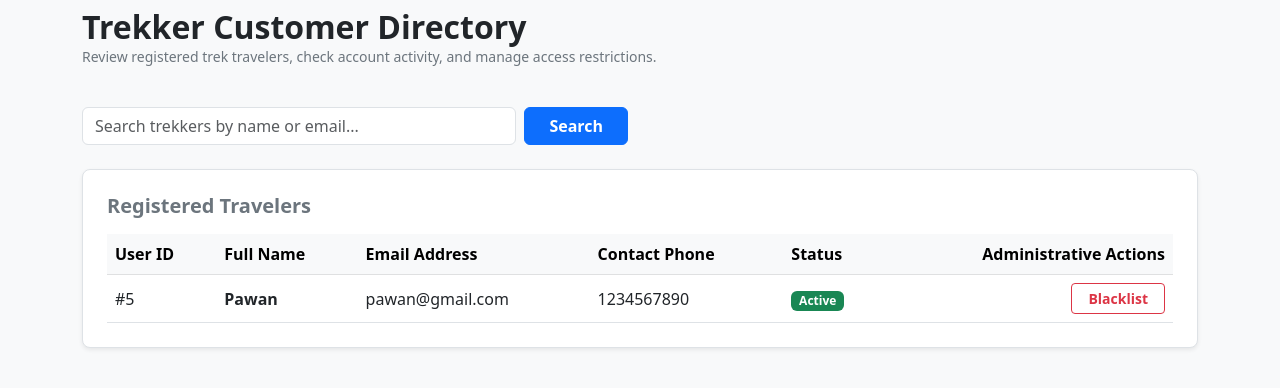
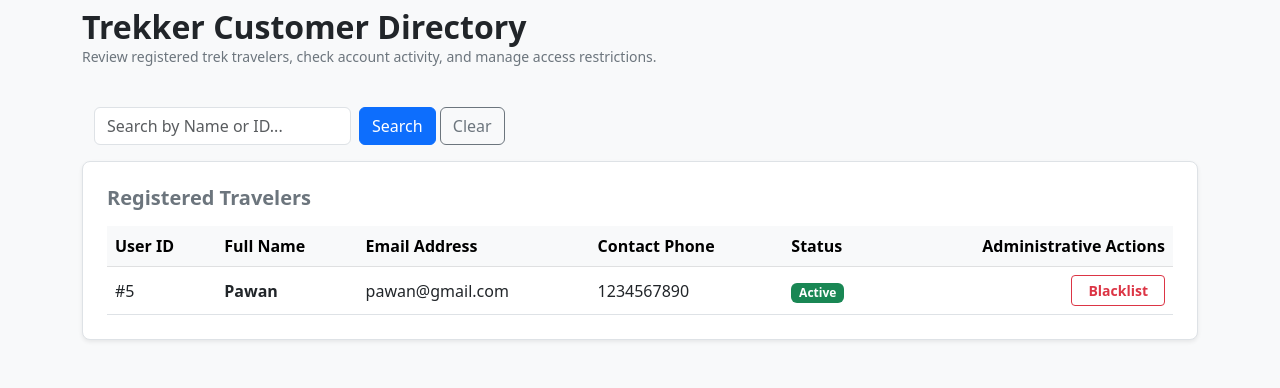
Before and after one commit to 24f3003598/Trekking-Management-System, a Flask app: page /admin/user-details in a window 1280 px wide. Shown: the part 104-492 px from the top of the page. Run offline with Flask 3, Linux system fonts and the light colour scheme; a user stored in the database is signed in; data comes from the database, SQL or seed files in the repository.

```diff
--- a/routes/admin.py
+++ b/routes/admin.py
@@ -186,3 +186,7 @@ def admin_delete_trek(trek_id):
     db.session.commit()
 
     return redirect('/admin/treks')
+
+@app.route('/logout')
+def logout():
+    return render_template('home.html')
--- a/routes/auth.py
+++ b/routes/auth.py
@@ -28,6 +28,7 @@ def login():
             return redirect('/dashboard')
 
         else:
+            session.clear()
             msg = 'Invalid email or password.Try again!'
             return render_template('restricted.html' , error_message= msg)
 
--- a/templates/adminusers.html
+++ b/templates/adminusers.html
@@ -16,16 +16,17 @@
     </div>
 </div>
 
-<div class="row mb-4">
-    <div class="col-md-6">
-        <form action="/admin/user-details" method="GET" class="d-flex gap-2">
-            <input type="text" name="search" class="form-control" placeholder="Search trekkers by name or email..." value="{{ search_query if search_query else '' }}">
-            <button type="submit" class="btn btn-primary fw-bold px-4">Search</button>
-            {% if search_query %}
-                <a href="/admin/user-details" class="btn btn-outline-secondary">Clear</a>
-            {% endif %}
-        </form>
-    </div>
+
+<div class="container my-3">
+    <form action="/admin/user-details" method="GET" class="row g-2 align-items-center">
+        <div class="col-auto">
+            <input type="text" name="search" class="form-control" placeholder="Search by Name or ID..." value="{{ request.args.get('search', '') }}">
+        </div>
+        <div class="col-auto">
+            <button type="submit" class="btn btn-primary">Search</button>
+            <a href="/admin/user-details" class="btn btn-outline-secondary">Clear</a>
+        </div>
+    </form>
 </div>
 
 <div class="row">
```
Also changed, not shown: templates/admintreks.html (+10 -16 lines), templates/restricted.html (+10 -4 lines).
